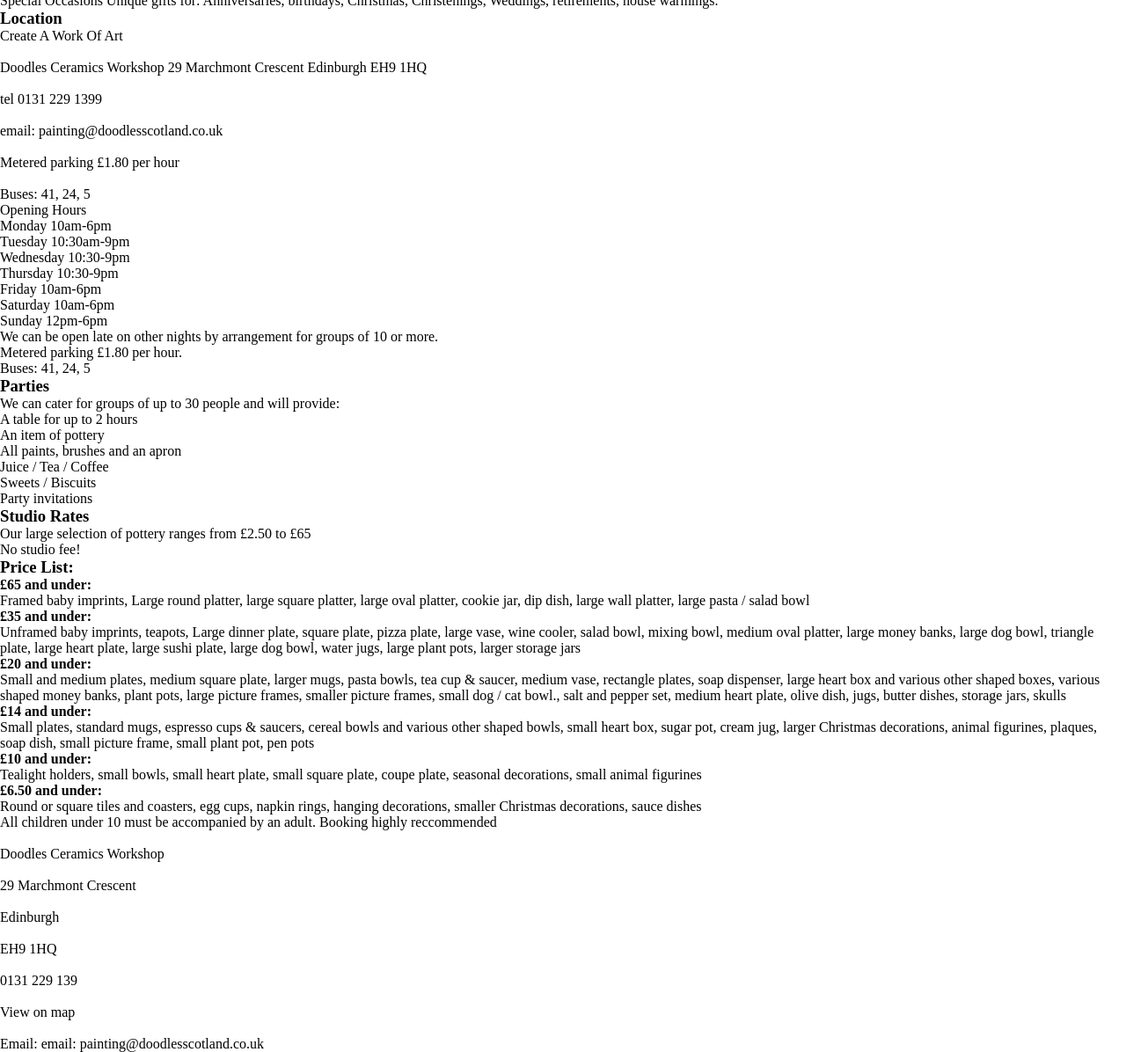
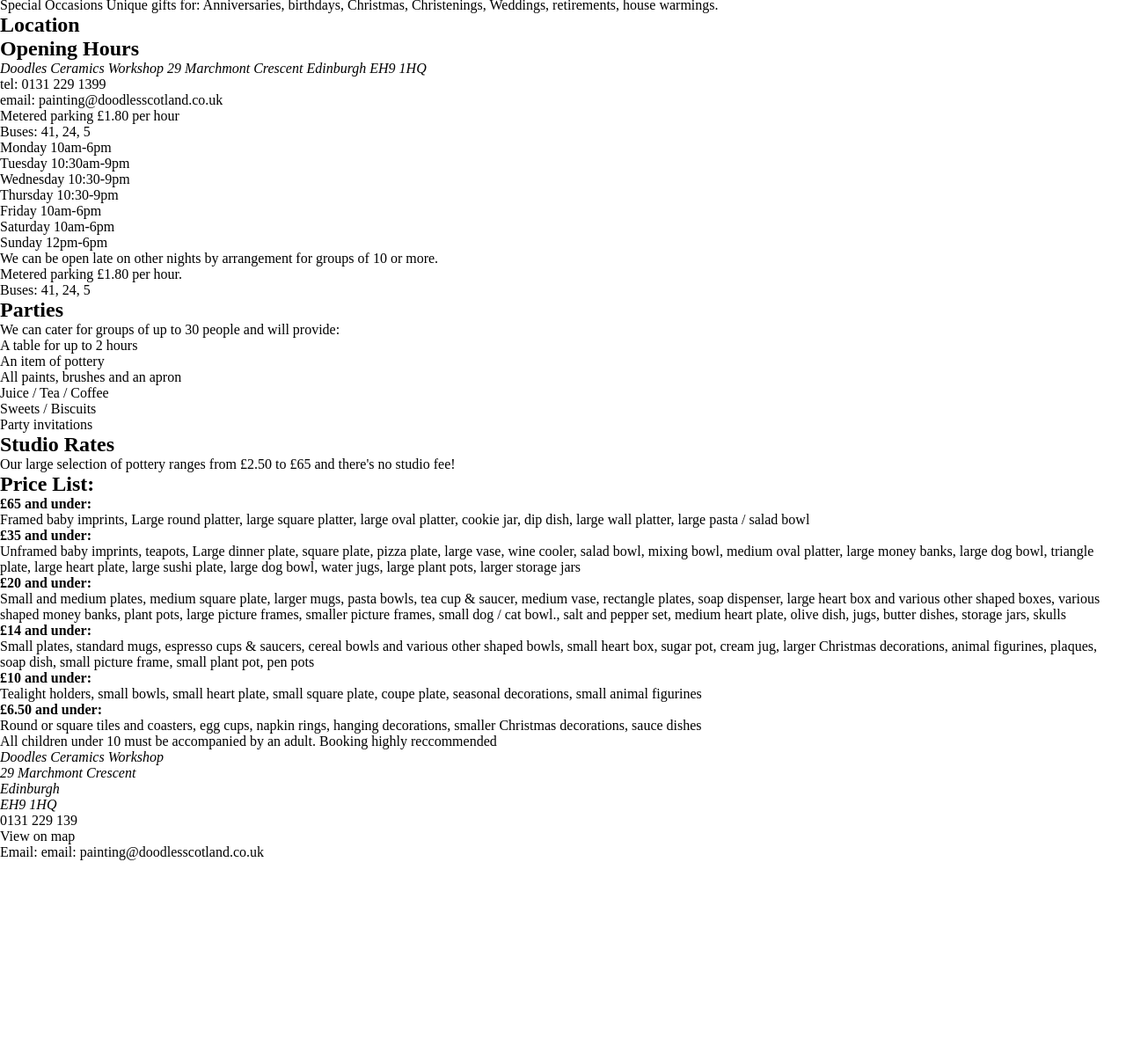
Before and after one commit to kimnorth/doodles-ceramics-website, a website: page client/index.html in a window 1280 px wide. Shown: the part 701-1897 px from the top of the page at 88% size. After the commit the page ends 1679 px from the top, so only its background shows below. Drawn offline with Linux system fonts and the light colour scheme.

Commit message:
Adding semantic markup and BEM-compliant classnames.

```diff
--- a/client/index.html
+++ b/client/index.html
@@ -6,13 +6,15 @@
     <link rel="stylesheet" href="https://fonts.googleapis.com/icon?family=Material+Icons">
     <link rel="stylesheet" href="css/navbar.css">
     <link rel="stylesheet" href="css/carousel.css">
+  </head>
   <body>
 
+    <header id="navbar-container">
       <nav>
         <div id="navbar">
           <i class="material-icons" id="hamburger-icon">menu</i>
           <ul>
-          <li><a href>Doodles</a></li>
+            <li><a href="">Doodles</a></li>
             <li><a href="">About</a></li>
             <li><a href="">Location</a></li>
             <li><a href="">Parties</a></li>
@@ -33,10 +35,9 @@
           </ul>
         </div>
       </nav>
+    </header>
 
     <main>
-
-      <section id="welcome">
       <div id="carousel-container">
         <div class="carousel">
           <img class="carousel-images carousel-image--fade" src="img/easter-hen.jpg" />
@@ -45,15 +46,16 @@
           <img class="carousel-images carousel-image--fade" src="img/hen-party.jpg" />
         </div>
       </div>
+
+      <section id="about-us">
+        <header class="section__header" id="about-us-intro">
           <h1>Doodles Ceramics</h1>
           <p>Doodles is Edinburgh's first informal "Paint your own" ceramic workshop. Decorate mugs, plates bowls, egg cups and more. We offer feet and hand prints for young children, birthday parties or hen parties.</p>
-      </section>
+        </header>
 
-      <section id="about-us">
-        <h3>Unleash Your Creativity.</h3>
-
+        <div class="section__body" id="about-us__body">
+          <h2>How it works</h2>
           <p>Doodles Ceramics Workshop offers a unique opportunity for everyone to discover their creativity. Come along to Edinburgh's first informal “paint your own” pottery workshop. No experience is necessary and in 3 easy steps you can create your own work of art.</p>
-
           <p>Select your Item: Choose from our own range of white, unglazed pottery items. The range includes mugs, plates, bowls, jugs, vases, tiles, tea-pots, boxes, egg cups and many more.</p>
           <p>Pick your Colours: Select from over 80 under-glaze colours. Our studio fee includes all materials: brushes, paints, stencils, stamps, clear glaze and firing.</p>
           <p>Create your Original: Paint, splash, splatter, doodle, dab, stamp, stencil, dot and brush your design. Staff will always be on hand to give advice and a design library for more inspirational ideas is also available.</p>
@@ -64,19 +66,25 @@
           <p>Evening Classes will be organised with the help of staff for those wishing to enhance their painting and clay building skills</p>
           <p>Custom Orders Have a lot on your plate? Let us do the artwork for you</p>
           <p>Special Occasions Unique gifts for: Anniversaries, birthdays, Christmas, Christenings, Weddings, retirements, house warmings.</p>
+        </div>
 
       </section>
 
       <section id="location">
-        <h3>Location</h3>
-        <p>Create A Work Of Art</p>
-        <br>Doodles Ceramics Workshop 29 Marchmont Crescent Edinburgh EH9 1HQ</br>
-        <br>tel 0131 229 1399</br>
-        <br>email: painting@doodlesscotland.co.uk</br>
-        <br>Metered parking £1.80 per hour</br>
-        <br>Buses: 41, 24, 5</br>
 
-        <p>Opening Hours</p>
+        <header class="section__header" id="location__intro">
+          <h1>Location</h1>
+        </header>
+
+        <div class="section__body" id="location__body">
+          <h2>Opening Hours</h2>
+          <p><address>Doodles Ceramics Workshop 29 Marchmont Crescent Edinburgh EH9 1HQ</address></p>
+          <p>tel: 0131 229 1399</p>
+          <p>email: painting@doodlesscotland.co.uk</p>
+          <p>Metered parking £1.80 per hour</p>
+          <p>Buses: 41, 24, 5</p>
+
+          <!--<h2>Create A Work Of Art</h2>-->
           <ul>
             <li>Monday	10am-6pm</li>
             <li>Tuesday	10:30am-9pm</li>
@@ -91,10 +99,14 @@
 
           <p>Metered parking £1.80 per hour.</p>
           <p>Buses: 41, 24, 5</p>
+        </div>
       </section>
 
       <section id="parties">
-        <h3>Parties</h3>
+        <header class="section__header" id="parties__intro">
+          <h1>Parties</h1>
+        </header>
+        <div class="section__body" id="parties__body">
           <p>We can cater for groups of up to 30 people and will provide:</p>
           <ul>
             <li>A table for up to 2 hours</li>
@@ -104,13 +116,16 @@
             <li>Sweets / Biscuits</li>
             <li>Party invitations</li>
           </ul>
+        </div>
       </section>
 
       <section id="prices">
-        <h3>Studio Rates</h3>
-        <p>Our large selection of pottery ranges from £2.50 to £65</p>
-        <p>No studio fee!</p>
-        <h3>Price List:</h3>
+        <header class="section__header" id="prices__intro">
+          <h1>Studio Rates</h1>
+          <p>Our large selection of pottery ranges from £2.50 to £65 and there's no studio fee!</p>
+        </header>
+        <div class="section__body" id="prices__body">
+          <h2>Price List:</h2>
           <ul>
             <li>
               <h4>£65 and under:</h4>
@@ -138,19 +153,22 @@
             </li>
           </ul>
           <p>All children under 10 must be accompanied by an adult. Booking highly reccommended</p>
+        </div>
       </section>
 
     </main>
 
     <footer>
-      <div>
-        <br>Doodles Ceramics Workshop</br>
-        <br>29 Marchmont Crescent</br>
-        <br>Edinburgh</br>
-        <br>EH9 1HQ</br>
-        <br>0131 229 139</br>
-        <br>View on map</br>
-        <br>Email: email: painting@doodlesscotland.co.uk</br>
+      <div id="footer__body">
+        <address>
+          <p>Doodles Ceramics Workshop</p>
+          <p>29 Marchmont Crescent</p>
+          <p>Edinburgh</p>
+          <p>EH9 1HQ</p>
+        </address>
+        <p>0131 229 139</p>
+        <p>View on map</p>
+        <p>Email: email: painting@doodlesscotland.co.uk</p>
       </div>
     </footer>
 
```
Also changed, not shown: client/img/logo.png (added). Lines whose indentation alone changed are shown as unchanged.
